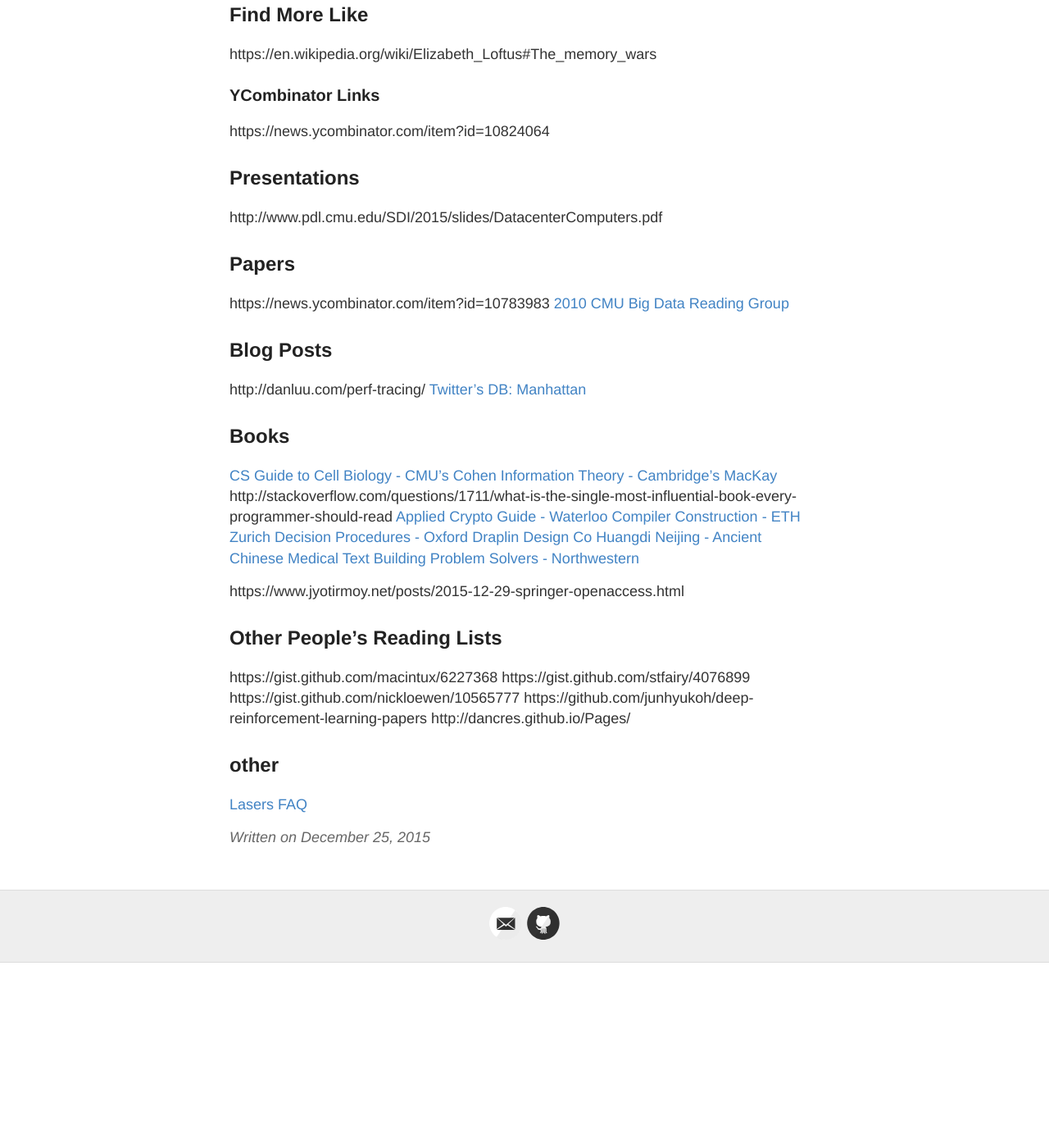
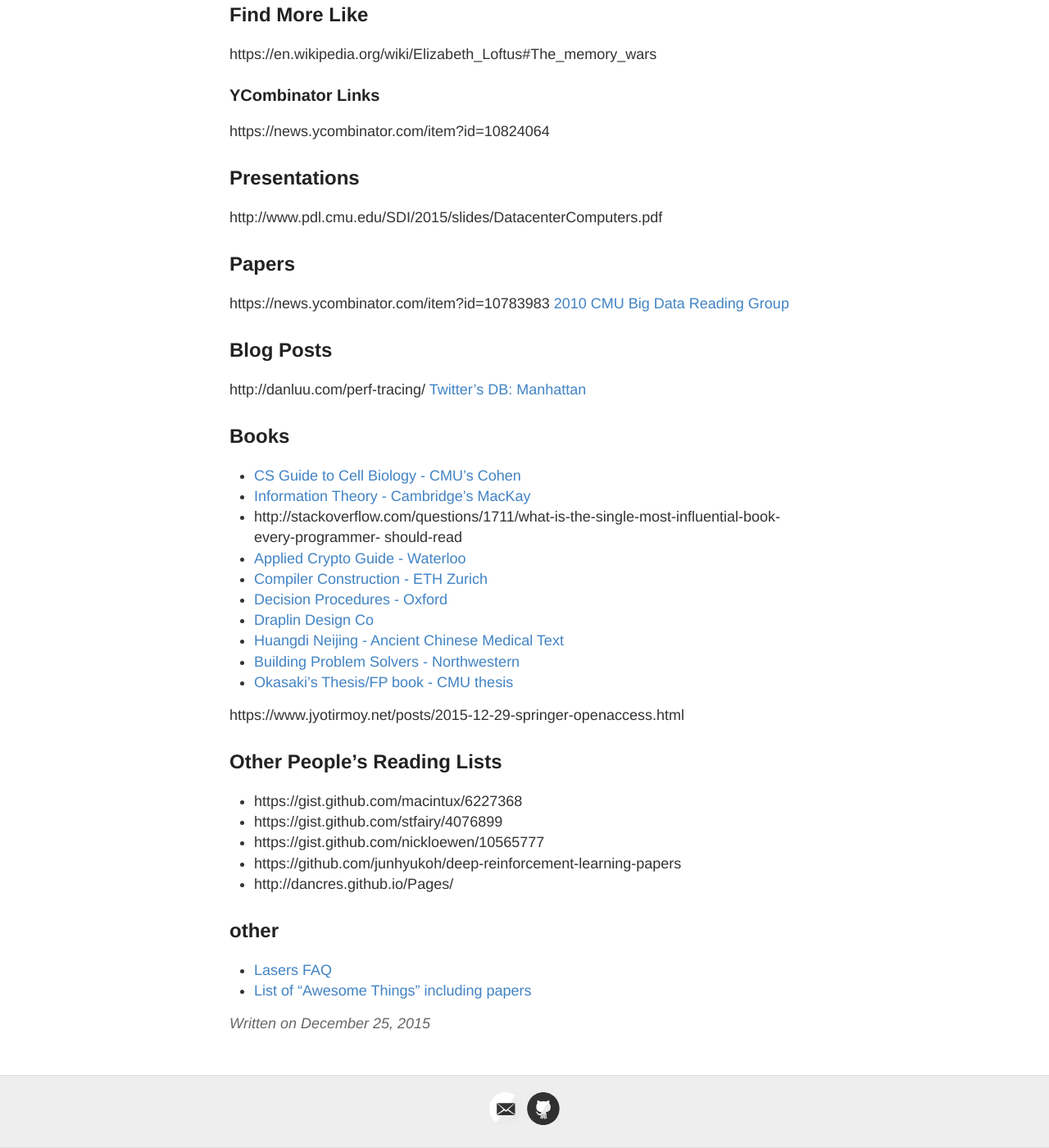
Before and after one commit to RONNCC/ronncc.github, a Jekyll site: the page built from _posts/2015-12-25-ReadingList.md, in a window 1280 px wide and 1400 px high, scrolled down 238 px. Shown: the whole window at 82% size. Built offline with Jekyll 4.4.1, drawn with Linux system fonts in a browser that asks for light colours; comment, search, counter and statistics services are not loaded; before the commit the page ends 1412 px from its top, so only the background shows below that.

Commit message:
Updated 2015-12-25-ReadingList.md

```diff
--- a/_posts/2015-12-25-ReadingList.md
+++ b/_posts/2015-12-25-ReadingList.md
@@ -33,25 +33,28 @@
 [Twitter's DB: Manhattan](https://blog.twitter.com/2016/strong-consistency-in-manhattan)
 
 ## Books
-[CS Guide to Cell Biology - CMU's Cohen](http://www.cs.cmu.edu/~wcohen/GuideToBiology-sampleChapter-release1.4.pdf)
-[Information Theory - Cambridge's MacKay](http://www.inference.phy.cam.ac.uk/itprnn/book.pdf)
-http://stackoverflow.com/questions/1711/what-is-the-single-most-influential-book-every-programmer-should-read
-[Applied Crypto Guide - Waterloo](http://cacr.uwaterloo.ca/hac/)
-[Compiler Construction - ETH Zurich](http://www.ethoberon.ethz.ch/WirthPubl/CBEAll.pdf)
-[Decision Procedures - Oxford](http://www.springer.com/us/book/9783540741046)
-[Draplin Design Co](http://www.amazon.com/exec/obidos/ASIN/1419720171/ref=nosim/camworld)
-[Huangdi Neijing - Ancient Chinese Medical Text](http://www.biblio.nhat-nam.ru/Huang_Di_Nei_Jing_Su_Wen-Unschuld-Tessenow-1-2.pdf)
-[Building Problem Solvers - Northwestern](http://www.qrg.northwestern.edu/BPS/readme.html)
+- [CS Guide to Cell Biology - CMU's Cohen](http://www.cs.cmu.edu/~wcohen/GuideToBiology-sampleChapter-release1.4.pdf)
+- [Information Theory - Cambridge's MacKay](http://www.inference.phy.cam.ac.uk/itprnn/book.pdf)
+- http://stackoverflow.com/questions/1711/what-is-the-single-most-influential-book-every-programmer-
+should-read
+- [Applied Crypto Guide - Waterloo](http://cacr.uwaterloo.ca/hac/)
+- [Compiler Construction - ETH Zurich](http://www.ethoberon.ethz.ch/WirthPubl/CBEAll.pdf)
+- [Decision Procedures - Oxford](http://www.springer.com/us/book/9783540741046)
+- [Draplin Design Co](http://www.amazon.com/exec/obidos/ASIN/1419720171/ref=nosim/camworld)
+- [Huangdi Neijing - Ancient Chinese Medical Text](http://www.biblio.nhat-nam.ru/Huang_Di_Nei_Jing_Su_Wen-Unschuld-Tessenow-1-2.pdf)
+- [Building Problem Solvers - Northwestern](http://www.qrg.northwestern.edu/BPS/readme.html)
+- [Okasaki's Thesis/FP book - CMU](http://www.amazon.com/Purely-Functional-Structures-Chris-Okasaki/dp/0521663504) [thesis](http://www.cs.cmu.edu/~rwh/theses/okasaki.pdf)
 
 https://www.jyotirmoy.net/posts/2015-12-29-springer-openaccess.html
 
 ## Other People's Reading Lists
+- https://gist.github.com/macintux/6227368
+- https://gist.github.com/stfairy/4076899
+- https://gist.github.com/nickloewen/10565777
+- https://github.com/junhyukoh/deep-reinforcement-learning-papers
+- http://dancres.github.io/Pages/
 
-https://gist.github.com/macintux/6227368
-https://gist.github.com/stfairy/4076899
-https://gist.github.com/nickloewen/10565777
-https://github.com/junhyukoh/deep-reinforcement-learning-papers
-http://dancres.github.io/Pages/
 
 ## other
-[Lasers FAQ](http://www.repairfaq.org/sam/laserfaq.htm#faqtoc)
+- [Lasers FAQ](http://www.repairfaq.org/sam/laserfaq.htm#faqtoc)
+- [List of "Awesome Things" including papers](https://github.com/sindresorhus/awesome)
```
